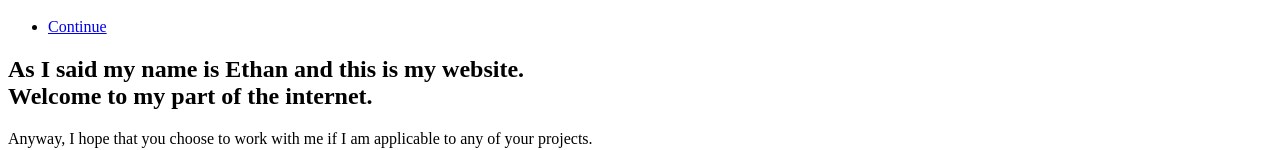
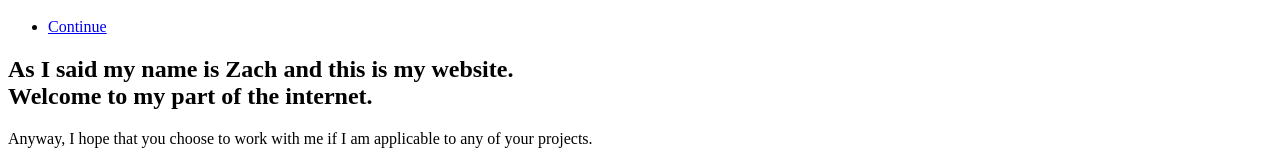
Before and after one commit to ethanflowerday/old-ethanflowerday.github.io, a plain HTML site: page index.html in a window 1280 px wide. Shown: the part 379-529 px from the top of the page. Drawn offline with Linux system fonts and the light colour scheme; a script that the page names is missing; some icons are missing.

Commit message:
Updated index.html

```diff
--- a/index.html
+++ b/index.html
@@ -91,7 +91,7 @@
 
 				<header class="special container">
 					<span class="icon fa-bar-chart-o"></span>
-					<h2>As I said my name is <strong>Ethan</strong> and this is my website.
+					<h2>As I said my name is <strong>Zach</strong> and this is my website.
 					<br />
 					Welcome to my part of the internet.</h2>
 					<p>Anyway, I hope that you choose to work with me if I am applicable to any of your projects.</p>
```
